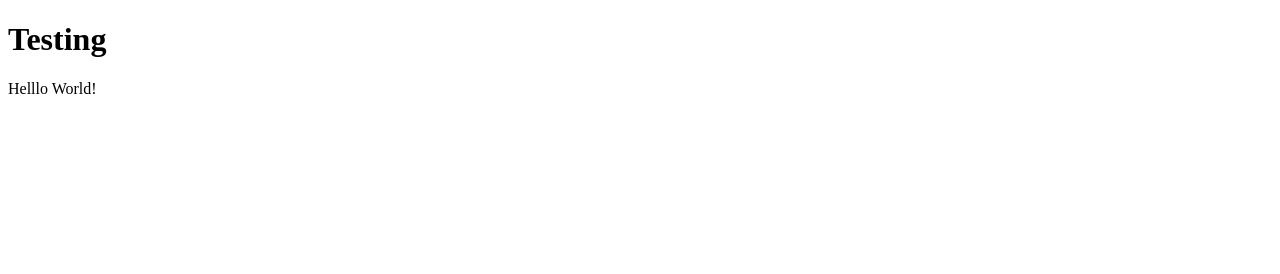
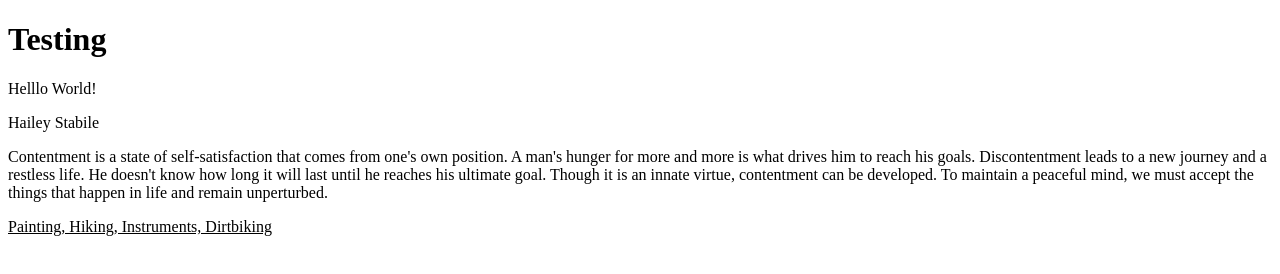
Before and after one commit to Bogboy946/WDD130, a plain HTML site: page index.html in a window 1280 px wide. Drawn offline with Linux system fonts and the light colour scheme.

Commit message:
commit on master

```diff
--- a/index.html
+++ b/index.html
@@ -9,5 +9,8 @@
 <body>
     <h1>Testing</h1>
     <footer>Helllo World!</footer>
+    <p>Hailey Stabile</p>
+    <p>Contentment is a state of self-satisfaction that comes from one's own position. A man's hunger for more and more is what drives him to reach his goals. Discontentment leads to a new journey and a restless life. He doesn't know how long it will last until he reaches his ultimate goal. Though it is an innate virtue, contentment can be developed. To maintain a peaceful mind, we must accept the things that happen in life and remain unperturbed.</p>
+    <u>Painting, Hiking, Instruments, Dirtbiking</u>
 </body>
 </html>
```
